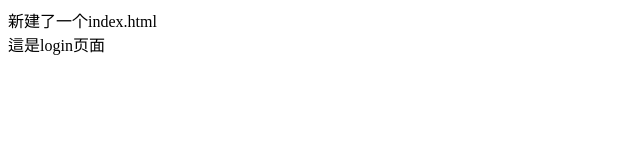
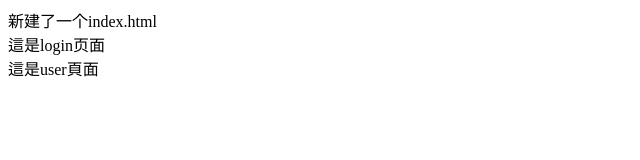
Before and after one commit to ainidebaba/myfirst, a plain HTML site: page index.html in a window 1280 px wide. Shown: the whole page, without its empty margins (0-640 px from the left). Drawn offline with Linux system fonts and the light colour scheme.

Commit message:
user功能完成

```diff
--- a/index.html
+++ b/index.html
@@ -9,5 +9,6 @@
 <body>
     <div>新建了一个index.html</div>
     <div>這是login页面</div>
+    <div>這是user頁面</div>
 </body>
 </html>
```
